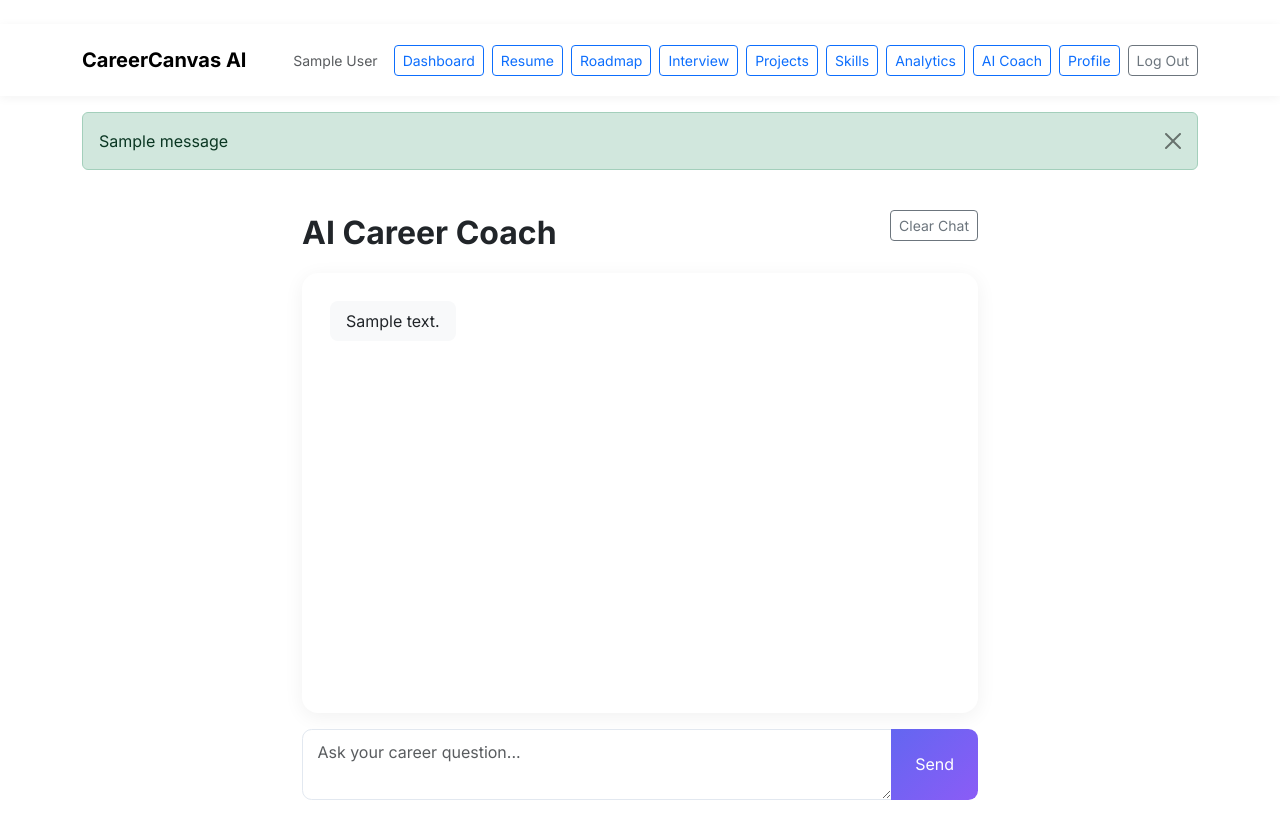
After one commit to glorriiiaaaa/careercanvas-ai, a Flask app: page /ai-coach/ in a window 1280 px wide. The commit adds this page. Run offline with Flask 3, Linux system fonts and the light colour scheme; a user stored in the database is signed in; tables that the repository leaves empty hold one stand-in row (values such as "Sample post"); one stand-in notice (Sample message) is shown.

Commit message:
Module 9: AI Career Coach

```diff
--- a/app/__init__.py
+++ b/app/__init__.py
@@ -26,6 +26,7 @@ def create_app(config_name=None):
     from app.models import project_recommendation
     from app.models import skill
     from app.models import application
+    from app.models import chat_message
 
     from app.auth import auth_bp
     app.register_blueprint(auth_bp)
@@ -51,4 +52,7 @@ def create_app(config_name=None):
     from app.analytics import analytics_bp
     app.register_blueprint(analytics_bp)
 
+    from app.ai_coach import ai_coach_bp
+    app.register_blueprint(ai_coach_bp)
+
     return app
--- /dev/null
+++ b/app/ai_coach/__init__.py
@@ -0,0 +1,6 @@
+# app/ai_coach/__init__.py
+from flask import Blueprint
+
+ai_coach_bp = Blueprint("ai_coach", __name__, url_prefix="/ai-coach")
+
+from app.ai_coach import routes
--- /dev/null
+++ b/app/ai_coach/forms.py
@@ -0,0 +1,9 @@
+# app/ai_coach/forms.py
+from flask_wtf import FlaskForm
+from wtforms import TextAreaField, SubmitField
+from wtforms.validators import DataRequired, Length
+
+
+class ChatForm(FlaskForm):
+    message = TextAreaField("Message", validators=[DataRequired(), Length(min=1, max=2000)])
+    submit = SubmitField("Send")
--- /dev/null
+++ b/app/ai_coach/routes.py
@@ -0,0 +1,59 @@
+# app/ai_coach/routes.py
+from flask import render_template, redirect, url_for, flash
+from flask_login import login_required, current_user
+from app.ai_coach import ai_coach_bp
+from app.ai_coach.forms import ChatForm
+from app.ai_coach.services import get_coach_reply
+from app.models.chat_message import ChatMessage
+from app.extensions import db
+
+MAX_HISTORY_MESSAGES = 20   # how many past messages we feed back to the AI as context
+
+
+@ai_coach_bp.route("/", methods=["GET", "POST"])
+@login_required
+def chat():
+    form = ChatForm()
+
+    if form.validate_on_submit():
+        user_message = ChatMessage(user_id=current_user.id, role="user", content=form.message.data.strip())
+        db.session.add(user_message)
+        db.session.commit()
+
+        recent_messages = (
+            ChatMessage.query.filter_by(user_id=current_user.id)
+            .order_by(ChatMessage.created_at.desc())
+            .limit(MAX_HISTORY_MESSAGES)
+            .all()
+        )
+        recent_messages.reverse()  # oldest to newest, for correct conversational order
+
+        history = [{"role": m.role, "content": m.content} for m in recent_messages]
+
+        try:
+            reply_text = get_coach_reply(history)
+        except Exception as e:
+            reply_text = f"Sorry, I ran into an error responding: {str(e)}"
+
+        ai_message = ChatMessage(user_id=current_user.id, role="assistant", content=reply_text)
+        db.session.add(ai_message)
+        db.session.commit()
+
+        return redirect(url_for("ai_coach.chat"))
+
+    all_messages = (
+        ChatMessage.query.filter_by(user_id=current_user.id)
+        .order_by(ChatMessage.created_at.asc())
+        .all()
+    )
+
+    return render_template("ai_coach/chat.html", form=form, messages=all_messages)
+
+
+@ai_coach_bp.route("/clear", methods=["POST"])
+@login_required
+def clear_chat():
+    ChatMessage.query.filter_by(user_id=current_user.id).delete()
+    db.session.commit()
+    flash("Conversation cleared.", "success")
+    return redirect(url_for("ai_coach.chat"))
--- /dev/null
+++ b/app/ai_coach/services.py
@@ -0,0 +1,34 @@
+# app/ai_coach/services.py
+#
+# WHY THIS FILE EXISTS:
+# Unlike our other AI modules (which ask for structured JSON), the
+# Coach needs free-form conversational text - so we bypass
+# generate_json_response() and talk to Groq directly here, building
+# a proper multi-turn message list instead of a single prompt string.
+
+import os
+from groq import Groq
+
+_client = Groq(api_key=os.environ.get("GROQ_API_KEY"))
+_MODEL_NAME = "llama-3.3-70b-versatile"
+
+SYSTEM_PROMPT = """You are an encouraging, knowledgeable AI career coach inside CareerCanvas AI,
+a platform helping students and fresh graduates become job-ready. You help with resume advice,
+interview preparation tips, learning/skill advice, job search strategy, and motivation.
+Keep responses concise (2-4 short paragraphs max), practical, and encouraging. Avoid generic
+platitudes - give specific, actionable advice whenever possible."""
+
+
+def get_coach_reply(conversation_history):
+    """
+    conversation_history: list of {"role": "user"|"assistant", "content": str},
+    ordered oldest to newest. Returns the AI's reply as a plain string.
+    """
+    messages = [{"role": "system", "content": SYSTEM_PROMPT}] + conversation_history
+
+    response = _client.chat.completions.create(
+        model=_MODEL_NAME,
+        messages=messages,
+        temperature=0.7,
+    )
+    return response.choices[0].message.content.strip()
--- /dev/null
+++ b/app/templates/ai_coach/chat.html
@@ -0,0 +1,56 @@
+{% extends "base.html" %}
+{% block title %}AI Career Coach | CareerCanvas AI{% endblock %}
+{% block content %}
+<div class="container py-4" style="max-width: 700px;">
+    <div class="d-flex justify-content-between align-items-center mb-3">
+        <h2 class="fw-bold mb-0">AI Career Coach</h2>
+        {% if messages %}
+        <form method="POST" action="{{ url_for("ai_coach.clear_chat") }}" id="clear-chat-form">
+            <input type="hidden" name="csrf_token" value="{{ csrf_token() }}">
+            <button type="submit" class="btn btn-sm btn-outline-secondary">Clear Chat</button>
+        </form>
+        {% endif %}
+    </div>
+
+    <div class="dashboard-card mb-3" style="height: 55vh; overflow-y: auto;" id="chat-window">
+        {% if messages %}
+            {% for m in messages %}
+                {% if m.role == "user" %}
+                <div class="text-end mb-3">
+                    <div class="d-inline-block bg-primary text-white rounded-3 px-3 py-2" style="max-width: 80%;">
+                        {{ m.content }}
+                    </div>
+                </div>
+                {% else %}
+                <div class="text-start mb-3">
+                    <div class="d-inline-block bg-light rounded-3 px-3 py-2" style="max-width: 80%;">
+                        {{ m.content }}
+                    </div>
+                </div>
+                {% endif %}
+            {% endfor %}
+        {% else %}
+            <p class="text-muted text-center mt-5">Ask me anything about your career - resume tips, interview prep, learning advice, or just need some motivation!</p>
+        {% endif %}
+    </div>
+
+    <form method="POST" novalidate>
+        {{ form.hidden_tag() }}
+        <div class="input-group">
+            {{ form.message(class="form-control", rows=2, placeholder="Ask your career question...") }}
+            {{ form.submit(class="btn btn-primary px-4") }}
+        </div>
+    </form>
+</div>
+
+<script>
+const chatWindow = document.getElementById("chat-window");
+if (chatWindow) { chatWindow.scrollTop = chatWindow.scrollHeight; }
+
+document.getElementById("clear-chat-form")?.addEventListener("submit", function(e) {
+    if (!confirm("Clear the entire conversation? This cannot be undone.")) {
+        e.preventDefault();
+    }
+});
+</script>
+{% endblock %}
--- a/app/templates/base.html
+++ b/app/templates/base.html
@@ -25,6 +25,7 @@
                 <a href="{{ url_for('project_recommender.select_interests') }}" class="btn btn-sm btn-outline-primary">Projects</a>
                 <a href="{{ url_for('skill_tracker.index') }}" class="btn btn-sm btn-outline-primary">Skills</a>
                 <a href="{{ url_for('analytics.index') }}" class="btn btn-sm btn-outline-primary">Analytics</a>
+                <a href="{{ url_for('ai_coach.chat') }}" class="btn btn-sm btn-outline-primary">AI Coach</a>
                 <a href="{{ url_for('auth.profile') }}" class="btn btn-sm btn-outline-primary">Profile</a>
                 <a href="{{ url_for('auth.logout') }}" class="btn btn-sm btn-outline-secondary">Log Out</a>
             </div>
```
Also changed, not shown: app/models/chat_message.py (added, +27 -0 lines), migrations/versions/9160fb87aa07_create_chat_messages_table.py (added, +44 -0 lines).
